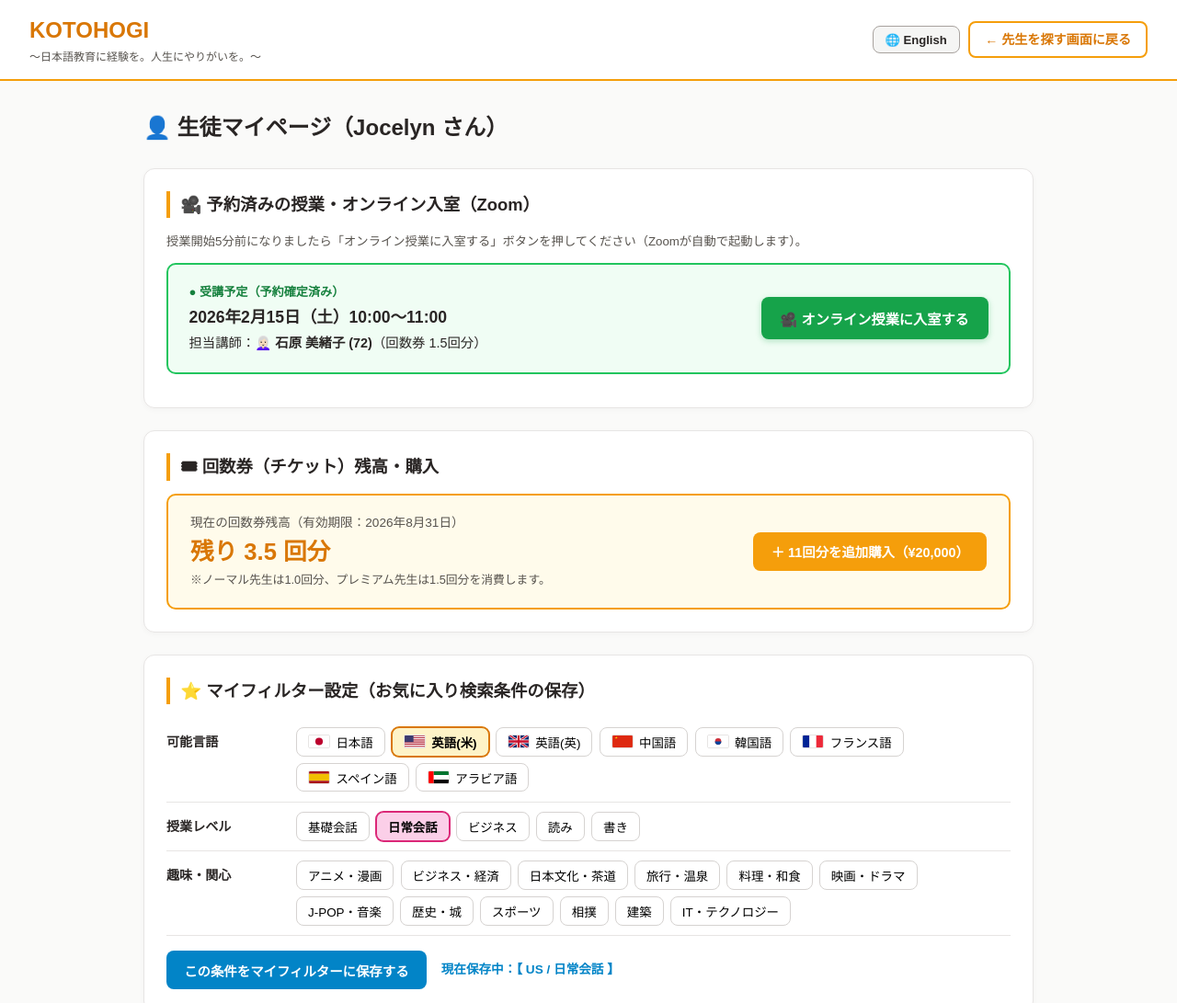
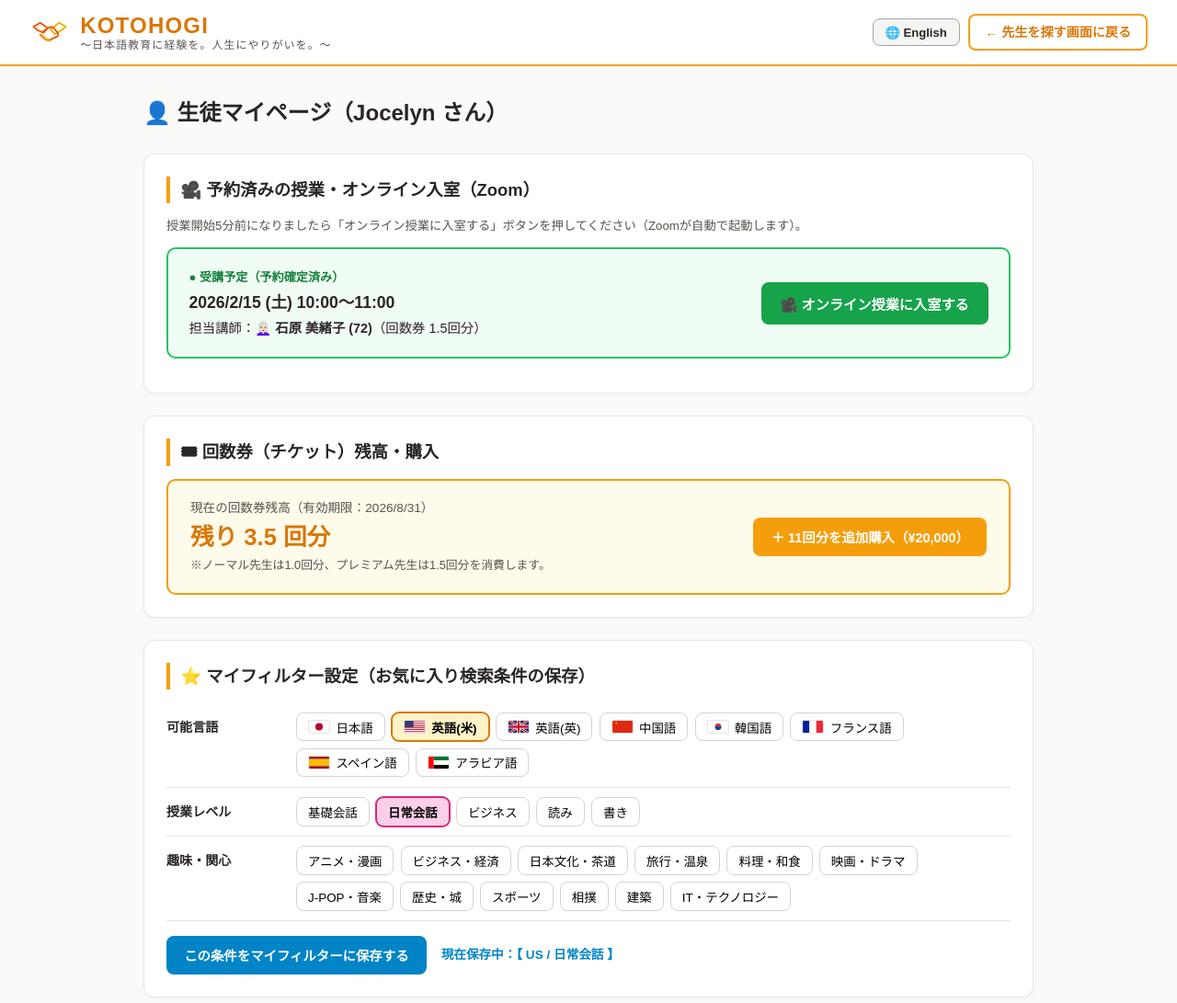
Before and after one commit to kodamafamily/kotohogi-web, a plain HTML site: page mypage.html in a window 1280 px wide. Shown: the top 1091 px of the page at 92% size. Drawn offline with Linux system fonts and the light colour scheme.

Commit message:
Update mypage.html
左上にオレンジと黄色の握手ロゴを追加し、日付表記を 2026/2/15 (土) 形式に統一した最新版です。

```diff
--- a/mypage.html
+++ b/mypage.html
@@ -28,15 +28,16 @@
     header {
       background: #fff;
       border-bottom: 2px solid var(--primary);
-      padding: 0.9rem 2rem;
+      padding: 0.85rem 2rem;
       display: flex;
       justify-content: space-between;
       align-items: center;
       flex-wrap: wrap;
       gap: 0.8rem;
     }
-    .logo { font-size: 1.5rem; font-weight: bold; color: var(--primary-dark); text-decoration: none; }
-    .logo span { display: block; font-size: 0.75rem; color: var(--text-muted); font-weight: normal; }
+    .brand-link { display: inline-flex; align-items: center; gap: 0.7rem; text-decoration: none; }
+    .logo-text { font-size: 1.5rem; font-weight: bold; color: var(--primary-dark); letter-spacing: 0.05em; line-height: 1.2; }
+    .logo-text span { display: block; font-size: 0.74rem; color: var(--text-muted); font-weight: normal; }
     .header-right { display: flex; gap: 0.6rem; align-items: center; }
     .lang-toggle-btn {
       background: #f5f5f4; border: 1px solid #a8a29e; color: var(--text-main);
@@ -58,36 +59,17 @@
       border-left: 4px solid var(--primary); padding-left: 0.7rem;
     }
 
-    /* オンライン授業入室カード */
     .upcoming-card {
-      background: #f0fdf4;
-      border: 2px solid #22c55e;
-      border-radius: 10px;
-      padding: 1.2rem 1.4rem;
-      margin-bottom: 0.8rem;
-      display: flex;
-      justify-content: space-between;
-      align-items: center;
-      flex-wrap: wrap;
-      gap: 1rem;
+      background: #f0fdf4; border: 2px solid #22c55e; border-radius: 10px;
+      padding: 1.2rem 1.4rem; margin-bottom: 0.8rem; display: flex;
+      justify-content: space-between; align-items: center; flex-wrap: wrap; gap: 1rem;
     }
     .btn-zoom-enter {
-      background: #16a34a;
-      color: #fff;
-      border: none;
-      padding: 0.75rem 1.3rem;
-      border-radius: 8px;
-      font-weight: bold;
-      font-size: 0.95rem;
-      cursor: pointer;
-      display: inline-flex;
-      align-items: center;
-      gap: 0.4rem;
-      box-shadow: 0 2px 6px rgba(22, 163, 74, 0.3);
+      background: #16a34a; color: #fff; border: none; padding: 0.75rem 1.3rem;
+      border-radius: 8px; font-weight: bold; font-size: 0.95rem; cursor: pointer;
+      display: inline-flex; align-items: center; gap: 0.4rem;
     }
-    .btn-zoom-enter:hover { background: #15803d; }
 
-    /* 回数券カード */
     .ticket-box {
       border: 2px solid #f59e0b; background: #fffbeb; border-radius: 10px;
       padding: 1.2rem 1.5rem; display: flex; justify-content: space-between;
@@ -99,7 +81,6 @@
     }
     .btn-blue { background: #0284c7; }
 
-    /* 国旗付きマイフィルター設定 */
     .mf-row { display: flex; align-items: flex-start; padding: 0.65rem 0; border-bottom: 1px solid var(--border-color); gap: 1rem; }
     .mf-row:last-of-type { border-bottom: none; }
     .mf-label { width: 125px; font-weight: bold; font-size: 0.88rem; padding-top: 0.3rem; flex-shrink: 0; }
@@ -113,7 +94,6 @@
     .chip.level.active { background: var(--tag-pink); border-color: var(--tag-pink-active); box-shadow: 0 0 0 1px var(--tag-pink-active); font-weight: bold; }
     .chip.hobby.active { background: var(--tag-blue); border-color: var(--tag-blue-active); box-shadow: 0 0 0 1px var(--tag-blue-active); font-weight: bold; }
 
-    /* 受講履歴 */
     .history-list { display: flex; flex-direction: column; gap: 0.6rem; }
     .history-item {
       border: 1px solid #d6d3d1; border-radius: 8px; padding: 0.9rem 1.2rem;
@@ -122,7 +102,6 @@
     }
     .history-item:hover { border-color: var(--primary); background: #fffbeb; }
 
-    /* 教材アーカイブ */
     .material-grid { display: grid; grid-template-columns: repeat(auto-fill, minmax(280px, 1fr)); gap: 1rem; }
     .material-card { border: 1px solid #d6d3d1; border-radius: 8px; padding: 1rem; background: #fafaf9; }
     .material-tag {
@@ -130,7 +109,6 @@
       font-size: 0.72rem; font-weight: bold; padding: 0.15rem 0.5rem; border-radius: 4px; margin-bottom: 0.4rem;
     }
 
-    /* ポップアップ */
     .modal-overlay {
       display: none; position: fixed; top: 0; left: 0; width: 100%; height: 100%;
       background: rgba(0,0,0,0.55); justify-content: center; align-items: center; z-index: 200; padding: 1rem;
@@ -142,9 +120,17 @@
 <body>
 
   <header>
-    <a href="student.html" class="logo">
-      KOTOHOGI
-      <span id="mp-tagline">〜日本語教育に経験を。人生にやりがいを。〜</span>
+    <a href="student.html" class="brand-link">
+      <svg width="44" height="32" viewBox="0 0 120 80" fill="none" xmlns="http://www.w3.org/2000/svg">
+        <path d="M12 24L32 12L54 28L42 42L24 34L12 24Z" stroke="#ea580c" stroke-width="5" stroke-linejoin="round" fill="#fff7ed"/>
+        <path d="M108 24L88 12L62 32L76 46L96 34L108 24Z" stroke="#eab308" stroke-width="5" stroke-linejoin="round" fill="#fefce8"/>
+        <path d="M40 38L58 26C63 23 70 25 74 30L84 42C87 46 85 52 80 54L62 62C56 65 48 63 43 58L32 47" stroke="#ea580c" stroke-width="5" stroke-linecap="round" stroke-linejoin="round"/>
+        <path d="M36 48L46 58M44 55L54 64M53 60L62 67" stroke="#eab308" stroke-width="5" stroke-linecap="round"/>
+      </svg>
+      <div class="logo-text">
+        KOTOHOGI
+        <span id="mp-tagline">〜日本語教育に経験を。人生にやりがいを。〜</span>
+      </div>
     </a>
     <div class="header-right">
       <button class="lang-toggle-btn" id="mp-lang-btn" onclick="toggleLang()">🌐 English</button>
@@ -235,13 +221,13 @@
         <div class="material-card">
           <span class="material-tag">日常会話・日本文化</span>
           <h3 style="font-size:1rem; margin-bottom:0.3rem;">第4回：大相撲の観戦マナーと歴史</h3>
-          <p style="font-size:0.8rem; color:var(--text-muted); margin-bottom:0.6rem;">最終閲覧日：2026年2月10日（担当：石原 美緒子 先生）</p>
+          <p style="font-size:0.8rem; color:var(--text-muted); margin-bottom:0.6rem;">最終閲覧日：2026/2/10（担当：石原 美緒子 先生）</p>
           <button class="btn-action" style="padding:0.4rem 0.8rem; font-size:0.8rem;" onclick="alert('デジタルテキストを開きます。')">教材を復習する</button>
         </div>
         <div class="material-card">
           <span class="material-tag">ビジネス・敬語</span>
           <h3 style="font-size:1rem; margin-bottom:0.3rem;">面接で好印象を与える尊敬語・謙譲語</h3>
-          <p style="font-size:0.8rem; color:var(--text-muted); margin-bottom:0.6rem;">最終閲覧日：2026年1月25日（担当：児玉 峻 先生）</p>
+          <p style="font-size:0.8rem; color:var(--text-muted); margin-bottom:0.6rem;">最終閲覧日：2026/1/25（担当：児玉 峻 先生）</p>
           <button class="btn-action" style="padding:0.4rem 0.8rem; font-size:0.8rem;" onclick="alert('デジタルテキストを開きます。')">教材を復習する</button>
         </div>
       </div>
@@ -257,7 +243,7 @@
   </div>
 
   <script>
-    const STORAGE_KEY = "kotohogi_demo_state_v2";
+    const STORAGE_KEY = "kotohogi_demo_state_v3";
     const teacherMaster = {
       1: { id: 1, name: "児玉 峻 (66)", icon: "👨🏻", rating: 4.6, rank: "プレミアム先生", price: 3000, langs: "🇯🇵 🇺🇸", levels: ["基礎会話", "日常会話", "ビジネス", "読み", "書き"], hobbies: ["建築", "スポーツ", "相撲"], career: "東京大学 建築学科卒業 / 不動産デベロッパー勤務経験あり", message: "スポーツや建築が好きな生徒さん、是非一緒にお話ししましょう！" },
       2: { id: 2, name: "石原 美緒子 (72)", icon: "👩🏻‍🦳", rating: 4.6, rank: "プレミアム先生", price: 3000, langs: "🇯🇵 🇬🇧 🇦🇪", levels: ["基礎会話", "日常会話", "読み"], hobbies: ["スポーツ", "J-POP・音楽", "映画・ドラマ", "旅行・温泉"], career: "一橋大学 法学部卒業 / 航空会社勤務経験あり", message: "楽しい授業を心がけています！みなさんに日本語学習を継続していただけるようサポートいたします！" },
@@ -272,8 +258,8 @@
         user: { name: "Jocelyn", email: "shun.sk.kodama@gmail.com", country: "アメリカ / 英語", cardRegistered: "Visa •••• 4242" },
         tickets: 3.5,
         history: [
-          { date: "2026年2月15日（土）10:00〜11:00", teacherId: 2, topic: "日常会話・ドラマトーク", payment: "回数券 1.5回分", status: "upcoming", zoomUrl: "https://zoom.us/j/98765432100" },
-          { date: "2026年2月03日（火）14:00〜15:00", teacherId: 5, topic: "アニメ・漫画フリートーク", payment: "回数券 1.0回分", status: "completed", zoomUrl: "" }
+          { date: "2026/2/15 (土) 10:00〜11:00", teacherId: 2, topic: "日常会話・ドラマトーク", payment: "回数券 1.5回分", status: "upcoming", zoomUrl: "https://zoom.us/j/98765432100" },
+          { date: "2026/2/3 (火) 14:00〜15:00", teacherId: 5, topic: "アニメ・漫画フリートーク", payment: "回数券 1.0回分", status: "completed", zoomUrl: "" }
         ],
         myFilter: { lang: "US", level: "日常会話", hobby: "" }
       };
@@ -312,7 +298,7 @@
     });
 
     function enterZoomRoom(teacherName, dateStr, url) {
-      alert(`【Zoom会議室を起動します】\n\n講師：${teacherName}\n日時：${dateStr}\n会議URL：${url}\n\n※本番環境ではZoomアプリが直接立ち上がり、カメラ・マイクをONにするだけですぐに授業が始まります。`);
+      alert(`【Zoom会議室を起動します】\n\n講師：${teacherName}\n日時：${dateStr}\n会議URL：${url}`);
     }
 
     function renderPage() {
@@ -321,7 +307,6 @@
       const uName = state.user ? state.user.name : "Jocelyn";
       document.getElementById('mp-title').textContent = langMode === 'ja' ? `👤 生徒マイページ（${uName} さん）` : `👤 Student My Page (${uName})`;
 
-      // 予約済みの授業・Zoom入室エリア
       const upcomingArea = document.getElementById('upcoming-lessons-area');
       const upcomings = state.history.filter(h => h.status === 'upcoming');
       if (upcomings.length > 0) {
@@ -330,31 +315,30 @@
           return `
             <div class="upcoming-card">
               <div>
-                <div style="font-size:0.82rem; color:#15803d; font-weight:bold;">● 受講予定（予約確定済み）</div>
+                <div style="font-size:0.82rem; color:#15803d; font-weight:bold;">● ${langMode === 'ja' ? '受講予定（予約確定済み）' : 'Confirmed Upcoming Lesson'}</div>
                 <div style="font-size:1.1rem; font-weight:bold; margin:0.2rem 0;">${u.date}</div>
-                <div style="font-size:0.9rem;">担当講師：<strong>${t.icon} ${t.name}</strong>（${u.payment}）</div>
+                <div style="font-size:0.9rem;">${langMode === 'ja' ? '担当講師：' : 'Teacher: '}<strong>${t.icon} ${t.name}</strong>（${u.payment}）</div>
               </div>
               <button class="btn-zoom-enter" onclick="enterZoomRoom('${t.name}', '${u.date}', '${u.zoomUrl || 'https://zoom.us/j/123456789'}')">
-                🎥 オンライン授業に入室する
+                🎥 ${langMode === 'ja' ? 'オンライン授業に入室する' : 'Join Online Lesson (Zoom)'}
               </button>
             </div>
           `;
         }).join('');
       } else {
-        upcomingArea.innerHTML = `<p style="font-size:0.9rem; color:var(--text-muted);">現在予約中の授業はありません。「先生を探す画面」から予約を行ってください。</p>`;
+        upcomingArea.innerHTML = `<p style="font-size:0.9rem; color:var(--text-muted);">現在予約中の授業はありません。</p>`;
       }
 
-      // 回数券エリア
       const ticketArea = document.getElementById('ticket-status-area');
       if (state.tickets > 0) {
         ticketArea.innerHTML = `
           <div class="ticket-box">
             <div>
-              <div style="font-size:0.85rem; color:var(--text-muted);">現在の回数券残高（有効期限：2026年8月31日）</div>
-              <div style="font-size:1.6rem; font-weight:bold; color:var(--primary-dark);">残り ${state.tickets.toFixed(1)} 回分</div>
-              <div style="font-size:0.8rem; color:var(--text-muted);">※ノーマル先生は1.0回分、プレミアム先生は1.5回分を消費します。</div>
+              <div style="font-size:0.85rem; color:var(--text-muted);">${langMode === 'ja' ? '現在の回数券残高（有効期限：2026/8/31）' : 'Current Balance (Valid until: 2026/8/31)'}</div>
+              <div style="font-size:1.6rem; font-weight:bold; color:var(--primary-dark);">${langMode === 'ja' ? `残り ${state.tickets.toFixed(1)} 回分` : `${state.tickets.toFixed(1)} Tickets Left`}</div>
+              <div style="font-size:0.8rem; color:var(--text-muted);">${langMode === 'ja' ? '※ノーマル先生は1.0回分、プレミアム先生は1.5回分を消費します。' : '*Normal: 1.0 ticket / Premium: 1.5 tickets per lesson.'}</div>
             </div>
-            <button class="btn-action" onclick="buyTickets()">＋ 11回分を追加購入（¥20,000）</button>
+            <button class="btn-action" onclick="buyTickets()">＋ ${langMode === 'ja' ? '11回分を追加購入（¥20,000）' : 'Buy 11-Ticket Pack (¥20,000)'}</button>
           </div>
         `;
       } else {
```
